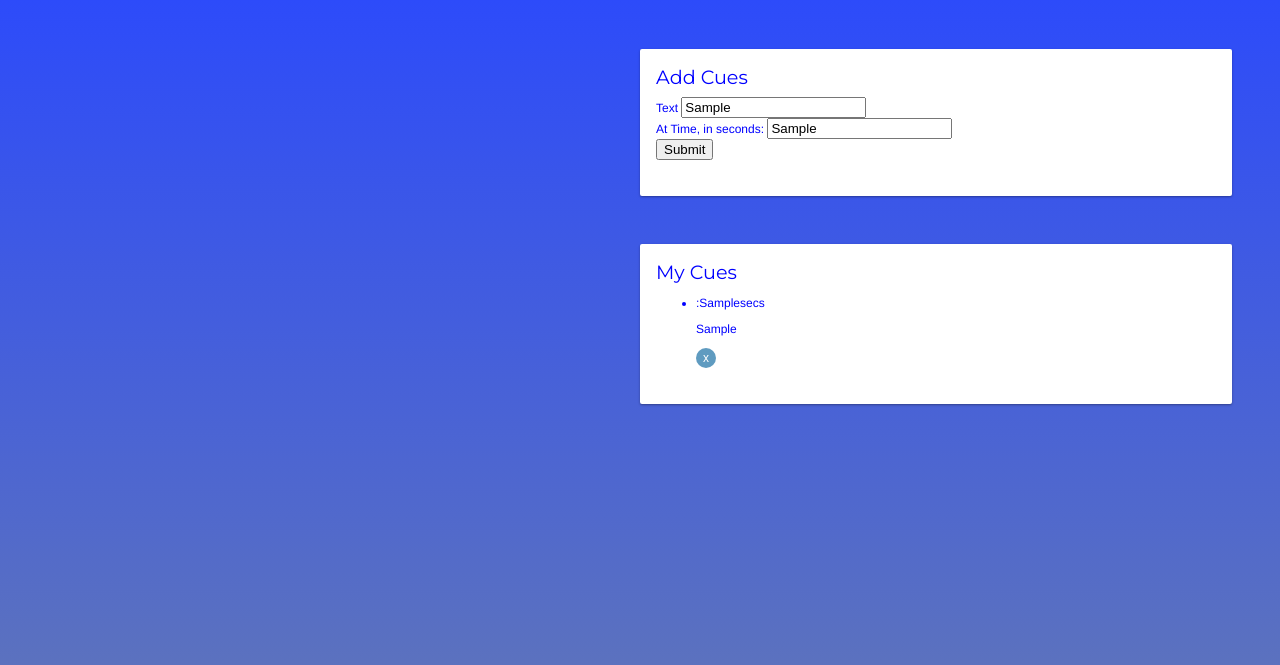
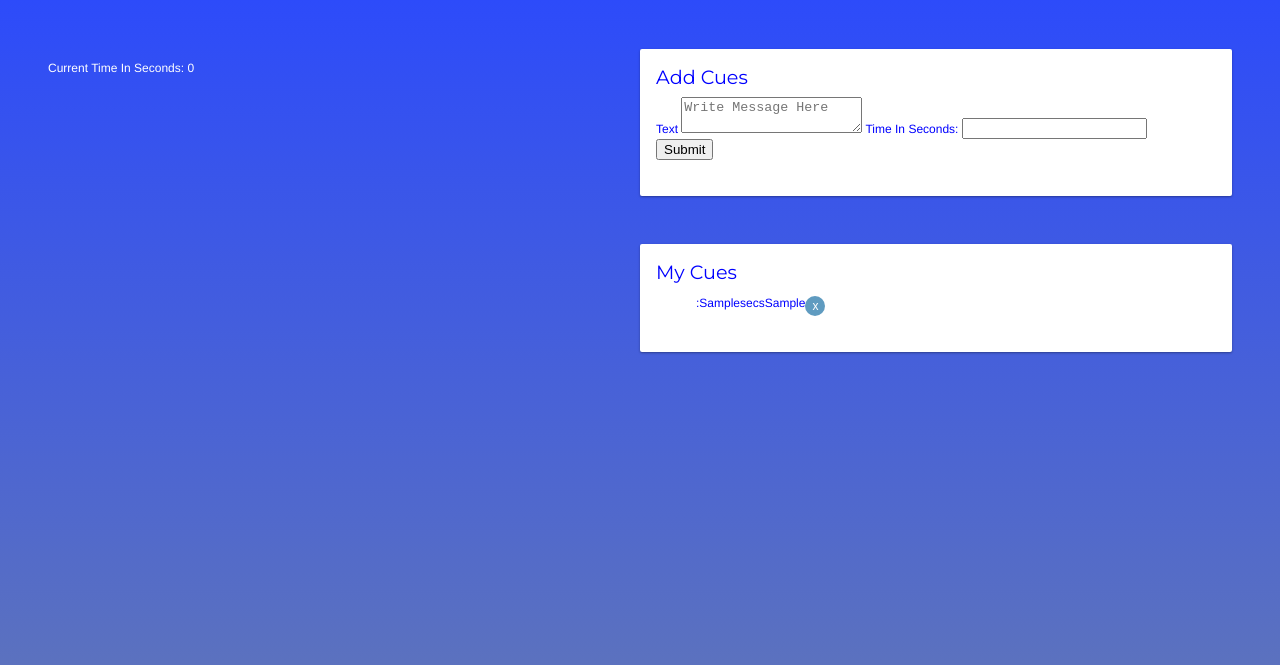
Before and after one commit to rebecca-chan/cue-editor, a website built with webpack: page public/index.html in a window 1280 px wide. Both pictures are taken after typing "Sample", "Sample" into the empty fields and a click on the button "Submit". Shown: the part 55-720 px from the top of the page. Built offline with nearby package versions, Linux system fonts and the light colour scheme; what @vimeo/player would draw is missing.

Commit message:
added time in seconds

```diff
--- a/client/index.js
+++ b/client/index.js
@@ -7,53 +7,108 @@ const playertwo = new Player('playertwo', {
 })
 
 playertwo.on('play', function () {
-  console.log('player two played without scriptsrc!')
+  console.log('player two played')
 })
+
+playertwo.on('timeupdate', async function () {
+  const currentTime = await this.getCurrentTime();
+  // function formatTime(time) {
+  //   var hrs = ~~(time / 3600);
+  //   var mins = ~~((time % 3600) / 60);
+  //   var secs = ~~time % 60;
+  //   var ret = "";
+  //   if (hrs > 0) {
+  //     ret += "" + hrs + ":" + (mins < 10 ? "0" : "");
+  //   }
+  //   ret += "" + mins + ":" + (secs < 10 ? "0" : "");
+  //   ret += "" + secs;
+  //   return ret;
+  // }
+  // const formattedTime = formatTime(currentTime)
+  const formattedTime = Math.round(currentTime)
+  document.getElementById('current').innerHTML = `Current Time In Seconds: ${formattedTime}`
+})
+
+//activeCues gets populated by form with cue objects
+let activeCues = []
+
+function displayCues(list) {
+  console.log('cuepoints activeCuesList', list)
+  list.forEach((cue) => {
+    console.log('each cue', cue)
+    console.log('currentTime', currentTime)
+    console.log('formatted time', formattedTime)
+    if (cue.time === currentTime) {
+      console.log(cue.data.text)
+    }
+  })
+}
+
+displayCues(activeCues)
 
 
 
-const activeCues = []
+//foreach element in activecues, if time on player === element.time, then display element.data.text
 
-//i want to display current time in case the uer wants to know where he/she is. will probably have to throttle because the rate is too ridic
-// const currentTime = playertwo.getCurrentTime()
-// console.log(currentTime)
-// const currentTimeDisplay = document.getElementById('cue-time-stamp')
-// currentTimeDisplay.className = 'cue-time-stamp'
-// currentTimeDisplay.innerHTML = currentTime
+
+// Cuepoint
+// if (data && 'time' in data && 'data' in data) {
+//   return apiLog(eventName + ' event (' + data.time + ')', getFormattedMessage(data.data), {
+//       className: 'event',
+//       preFormatted: true
+//   });
+// }
+//listenfor time update
+// player.on('timeupdate', function(data) {
+//   currentTimeRange.val(data.seconds);
+// });
+
 
 
 //we should be adding cue overlays to the video player here
 
-
+//adds event listener to cue submit Form
 document.getElementById('cue-form').addEventListener('submit', event => {
   event.preventDefault();
-  const cueText = document.getElementById('cue-text').value
+  let cueText = document.getElementById('cue-text').value
   console.log('cueText', cueText)
-  const cueTime = document.getElementById('cue-time-stamp').value
+  let cueTime = document.getElementById('cue-time-stamp').value
   console.log('cueTime', cueTime)
   makeCue(cueText, cueTime)
+
+
+  //reset form
+  document.getElementById('cue-text').value = ''
+  document.getElementById('cue-time-stamp').value = ''
 })
 
 
-//makes Cue object after submit button is clicked!
+//define makeCue function
 let cueCounter = 0
 const makeCue = (cueText, cueTime) => {
+  //create removeButton
   const removeButton = document.createElement('button')
   removeButton.className = 'remove-btn'
   removeButton.innerHTML = 'x'
 
+  //create cue list item with id
   cueCounter++;
   const cueListItem = document.createElement('li')
   cueListItem.className = 'cue-list-item'
   cueListItem.id = cueCounter
-  const newCueText = document.createElement('p')
+
+  //create text inside cue list item
+  const newCueText = document.createElement('span')
   newCueText.innerHTML = cueText
-  const newCueTime = document.createElement('p')
+  //adds time-stamp inside cue list item
+  const newCueTime = document.createElement('span')
   newCueTime.innerHTML = `:${cueTime}secs `
+
+  //appends text, time-stamp, and removeButton in list item
   cueListItem.append(newCueTime, newCueText, removeButton)
   document.getElementById('cues-list').append(cueListItem)
-  console.log('before push', activeCues)
 
+  //creates cue object for Player to read
   const newCue = {
     time: cueTime,
     data: {
@@ -62,18 +117,22 @@ const makeCue = (cueText, cueTime) => {
     id: cueListItem.id
   }
 
+  //adds cue object to activeCues array
   activeCues.push(newCue)
+
+  //add removeButton Listener
+  removeButton.addEventListener('click', function remove() {
+    //remove event listener
+    removeButton.removeEventListener('click', remove)
+    //remove cue from list
+    activeCues = activeCues.filter(selected => selected.id !== cueListItem.id)
+    //remove cue from the DOM
+    cueListItem.remove();
+  })
+
 }
 console.log('after push', activeCues)
 
-//cue object looks like this:
-// {
-//   "time": 15,
-//   "data": {
-//       "customKey": "customValue"
-//   },
-//   "id": "09ecf4e4-b587-42cf-ad9f-e666b679c9ab"
-// }
 
 
 // An interface for the user to add Cues at certain timestamps.
--- a/public/index.html
+++ b/public/index.html
@@ -15,7 +15,11 @@
   </header>
   <div id="app">
     <div id="video-player">
+      <div id="cue-overlay">
+        <p id="cue-overlay-text"></p>
+      </div>
       <div data-vimeo-url="https://vimeo.com/76979871" id="playertwo" width=640></div>
+      <div id="current">Current Time In Seconds: 0</div>
     </div>
     <aside>
       <div class="panel" id="add-cue-panel">
@@ -23,13 +27,13 @@
           <h2>Add Cues</h2>
           <form id='cue-form'>
             <label>Text</label>
-            <input id='cue-text' />
-            <br>
-            <label>At Time, in seconds:</label>
+            <textarea id="cue-text" placeholder="Write Message Here"></textarea>
+            <label>Time In Seconds:</label>
             <input id='cue-time-stamp' />
             <br>
             <button id="cues-add" class="options-btn" type='submit'>Submit</button>
           </form>
+          <div id='error'></div>
         </div>
 
 
--- a/public/style.css
+++ b/public/style.css
@@ -35,12 +35,17 @@ header {
 
 #app {
   display: flex;
+  justify-content: center;
 }
 
 #video-player {
   flex: 1;
   margin-top: 3rem;
   width: 50vw;
+}
+
+#current {
+  color: white
 }
 
 @media screen and (max-width: 600px) {
@@ -57,6 +62,17 @@ aside {
   flex: 1;
   display: flex;
   flex-direction: column;
+}
+
+#cues-list {
+  display:flex;
+  flex-direction: column;
+}
+
+.cue-list-item {
+  display: flex;
+  justify-content: left;
+  flex-direction: row;
 }
 
 .panel {
```
